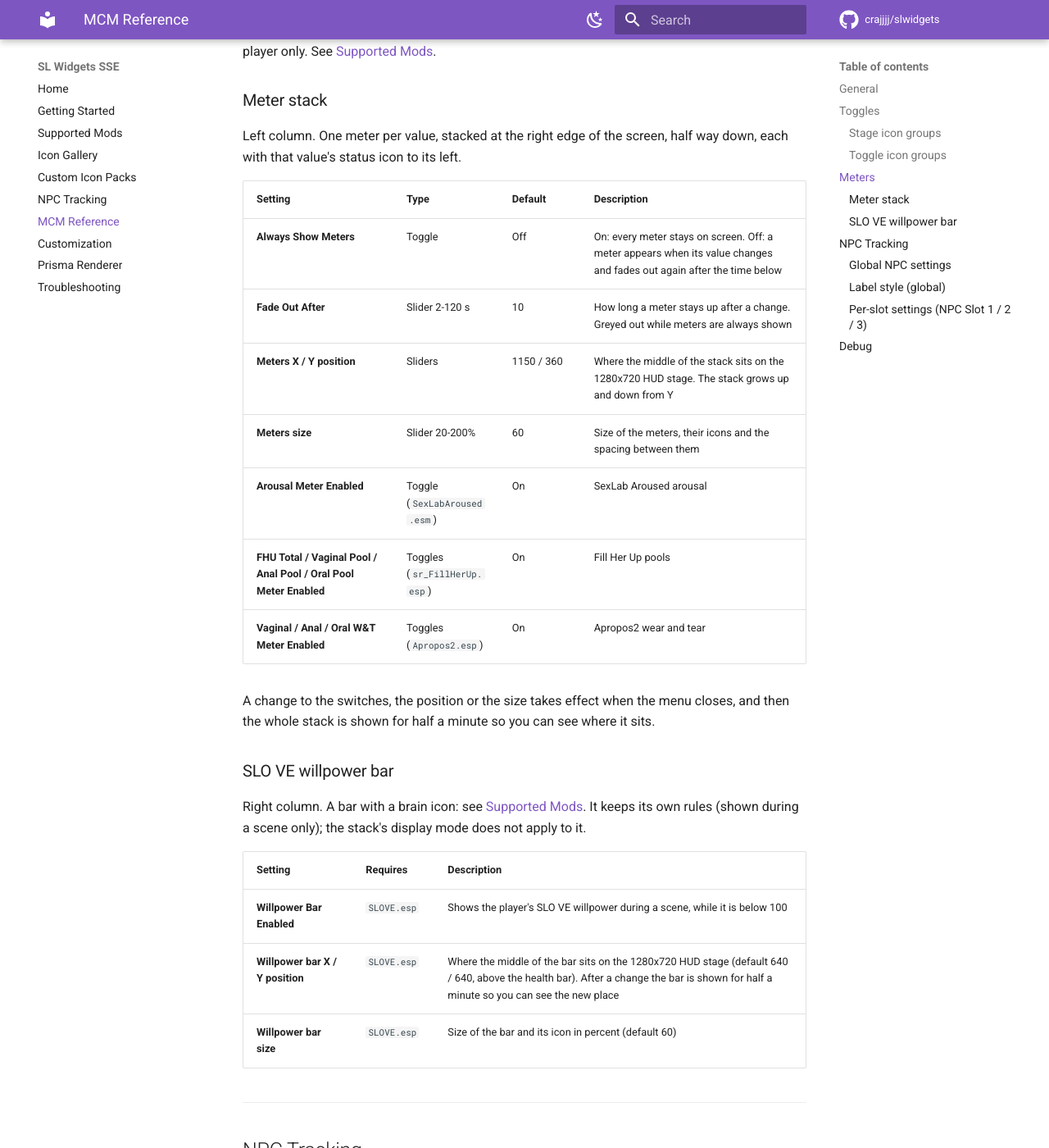
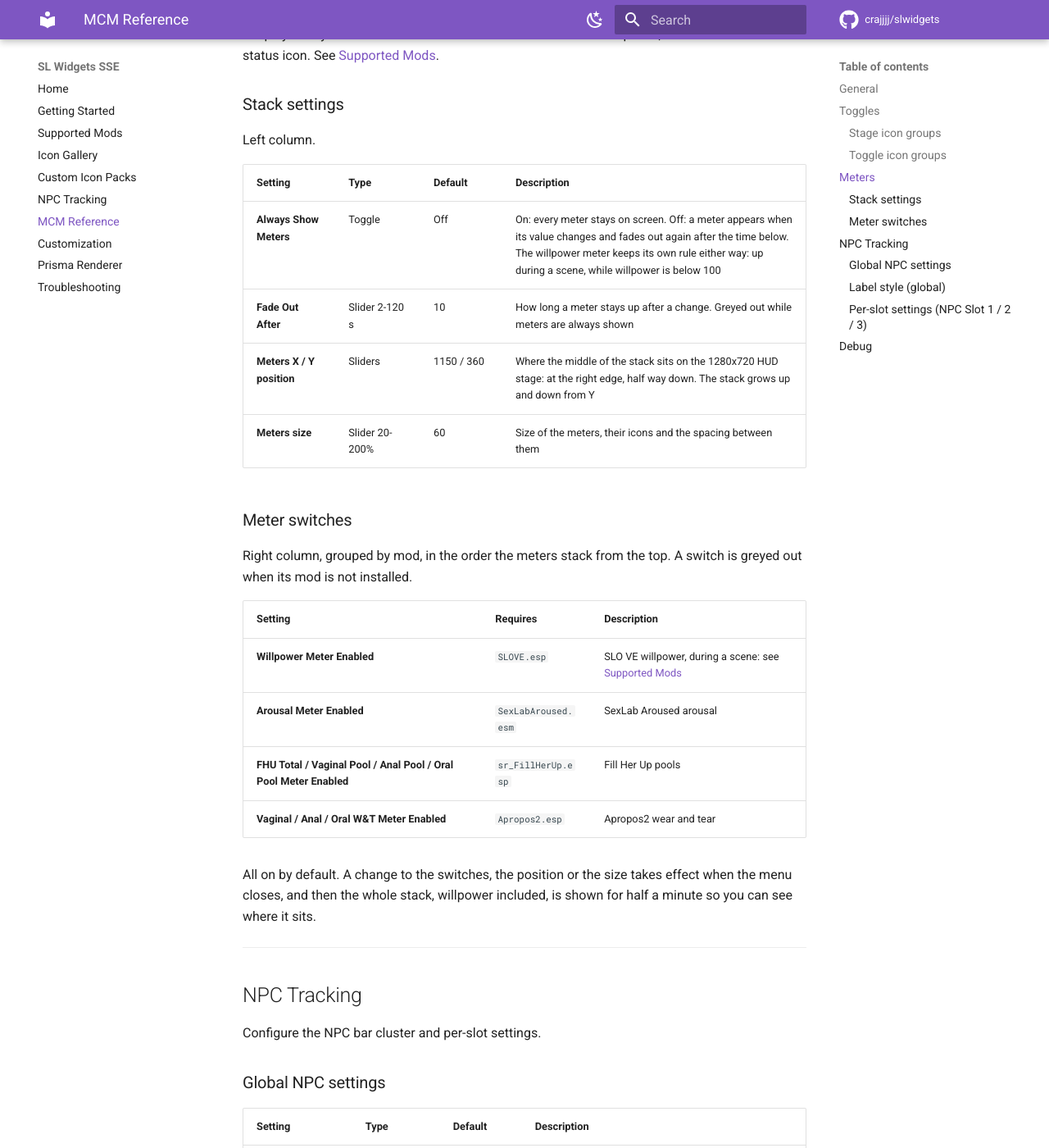
Before and after one commit to crajjjj/slwidgets, an MkDocs documentation site: the page built from docs/mcm-reference.md, in a window 1280 px wide and 1400 px high, scrolled down 2174 px. Shown: the whole window at 82% size. Built offline with MkDocs 1.6.1 and Material for MkDocs 9.7.7, drawn with Linux system fonts in a browser that asks for light colours; comment, search, counter and statistics services are not loaded; some of the changed text lies outside the part shown.

Commit message:
2.3.0: willpower joins the meter stack; one position, saved in presets
Sources only: scripts not rebuilt yet.

```diff
--- a/docs/mcm-reference.md
+++ b/docs/mcm-reference.md
@@ -13,7 +13,7 @@
 | **Enable/Disable Mod** | Toggle | Off | Master switch. Disabling unloads all modules and hides all icons. Enabling reloads and starts the update loop. |
 | **Update Interval** | Slider 1–60 | 5 | Seconds between status checks. Lower values are more responsive but add script overhead. |
 | **Settings Preset** | Menu | Default | Load a saved settings preset (toggles + per-NPC state). Presets are `.json` files in `SKSE/Plugins/SlWidgets/SettingsPresets/`. |
-| **Save Settings Preset** | Button | - | Save the current state (update interval, color preset, all player toggles, all per-NPC toggles, the meter switches and display mode) to the active preset. Meter and bar positions are not part of a preset. Prompts before overwriting. |
+| **Save Settings Preset** | Button | - | Save the current state (update interval, color preset, all player toggles, all per-NPC toggles, everything on the Meters page, the stack's position and size included) to the active preset. Prompts before overwriting. |
 | **Color Preset** | Menu | Default | Load an icon color scheme. Presets are `.json` files in `SKSE/Plugins/SlWidgets/IconPresets/`. |
 
 ---
@@ -50,33 +50,31 @@
 
 ## Meters
 
-Bars rather than status icons: iWant Widgets meters with a place and a size of their own, for the player only. See [Supported Mods](supported-mods.md#meter-stack).
+Bars rather than status icons: one stack of iWant Widgets meters with one place and one size, for the player only. Each meter has an icon to its left: the brain for willpower, otherwise that value's status icon. See [Supported Mods](supported-mods.md#meter-stack).
 
-### Meter stack
+### Stack settings
 
-Left column. One meter per value, stacked at the right edge of the screen, half way down, each with that value's status icon to its left.
+Left column.
 
 | Setting | Type | Default | Description |
 |---------|------|---------|-------------|
-| **Always Show Meters** | Toggle | Off | On: every meter stays on screen. Off: a meter appears when its value changes and fades out again after the time below |
+| **Always Show Meters** | Toggle | Off | On: every meter stays on screen. Off: a meter appears when its value changes and fades out again after the time below. The willpower meter keeps its own rule either way: up during a scene, while willpower is below 100 |
 | **Fade Out After** | Slider 2-120 s | 10 | How long a meter stays up after a change. Greyed out while meters are always shown |
-| **Meters X / Y position** | Sliders | 1150 / 360 | Where the middle of the stack sits on the 1280x720 HUD stage. The stack grows up and down from Y |
+| **Meters X / Y position** | Sliders | 1150 / 360 | Where the middle of the stack sits on the 1280x720 HUD stage: at the right edge, half way down. The stack grows up and down from Y |
 | **Meters size** | Slider 20-200% | 60 | Size of the meters, their icons and the spacing between them |
-| **Arousal Meter Enabled** | Toggle (`SexLabAroused.esm`) | On | SexLab Aroused arousal |
-| **FHU Total / Vaginal Pool / Anal Pool / Oral Pool Meter Enabled** | Toggles (`sr_FillHerUp.esp`) | On | Fill Her Up pools |
-| **Vaginal / Anal / Oral W&T Meter Enabled** | Toggles (`Apropos2.esp`) | On | Apropos2 wear and tear |
 
-A change to the switches, the position or the size takes effect when the menu closes, and then the whole stack is shown for half a minute so you can see where it sits.
+### Meter switches
 
-### SLO VE willpower bar
-
-Right column. A bar with a brain icon: see [Supported Mods](supported-mods.md#slo-ve-willpower-bar). It keeps its own rules (shown during a scene only); the stack's display mode does not apply to it.
+Right column, grouped by mod, in the order the meters stack from the top. A switch is greyed out when its mod is not installed.
 
 | Setting | Requires | Description |
 |---------|----------|-------------|
-| **Willpower Bar Enabled** | `SLOVE.esp` | Shows the player's SLO VE willpower during a scene, while it is below 100 |
-| **Willpower bar X / Y position** | `SLOVE.esp` | Where the middle of the bar sits on the 1280x720 HUD stage (default 640 / 640, above the health bar). After a change the bar is shown for half a minute so you can see the new place |
-| **Willpower bar size** | `SLOVE.esp` | Size of the bar and its icon in percent (default 60) |
+| **Willpower Meter Enabled** | `SLOVE.esp` | SLO VE willpower, during a scene: see [Supported Mods](supported-mods.md#slo-ve-willpower-bar) |
+| **Arousal Meter Enabled** | `SexLabAroused.esm` | SexLab Aroused arousal |
+| **FHU Total / Vaginal Pool / Anal Pool / Oral Pool Meter Enabled** | `sr_FillHerUp.esp` | Fill Her Up pools |
+| **Vaginal / Anal / Oral W&T Meter Enabled** | `Apropos2.esp` | Apropos2 wear and tear |
+
+All on by default. A change to the switches, the position or the size takes effect when the menu closes, and then the whole stack, willpower included, is shown for half a minute so you can see where it sits.
 
 ---
 
```
Also changed, not shown: CLAUDE.md (+19 -22 lines), SMOKE_TESTS.md (+8 -5 lines), docs/supported-mods.md (+8 -7 lines), loverslab-description.md (+1 -1 lines), nexus-description.md (+1 -1 lines), 13 other files.
